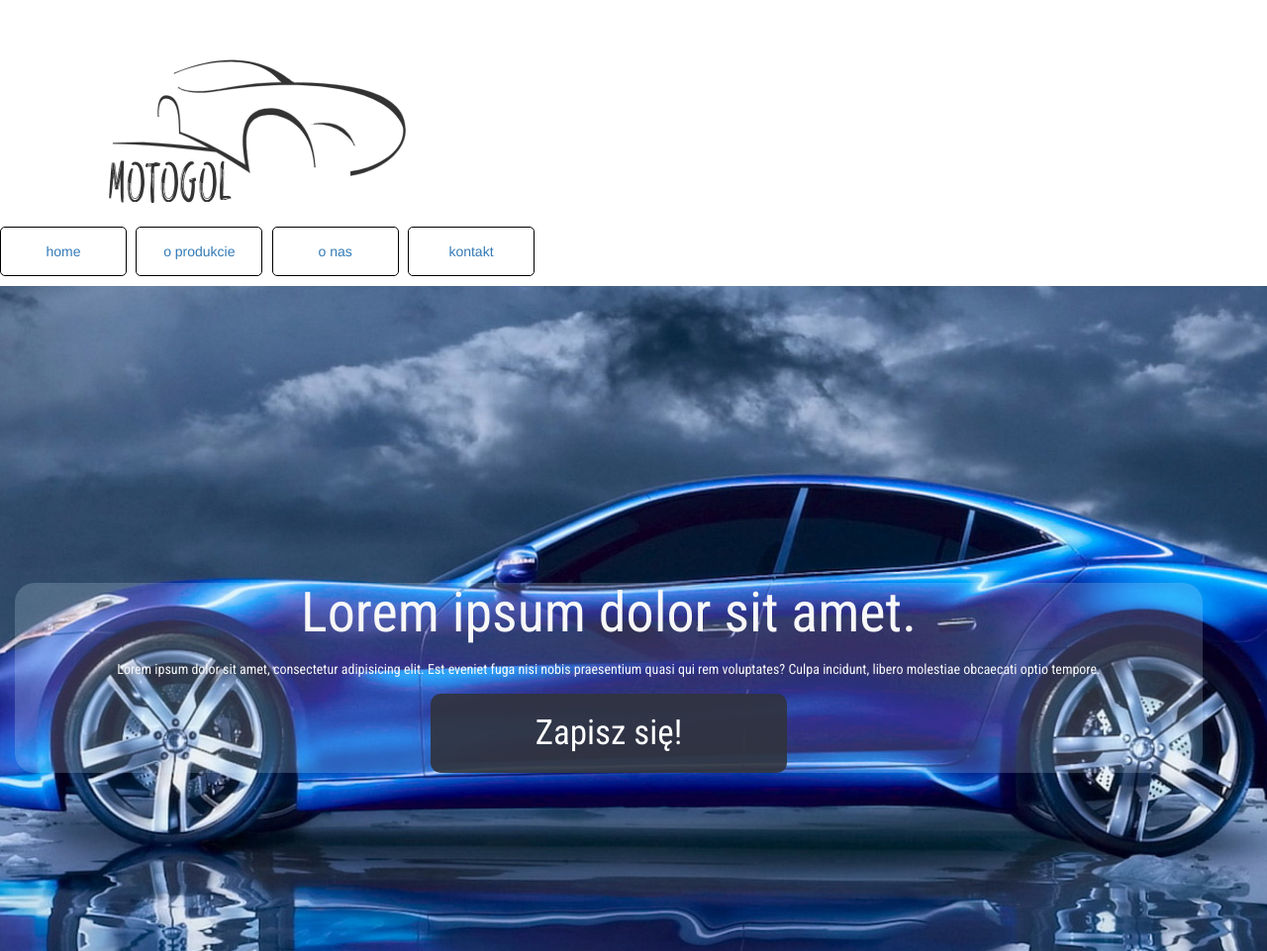
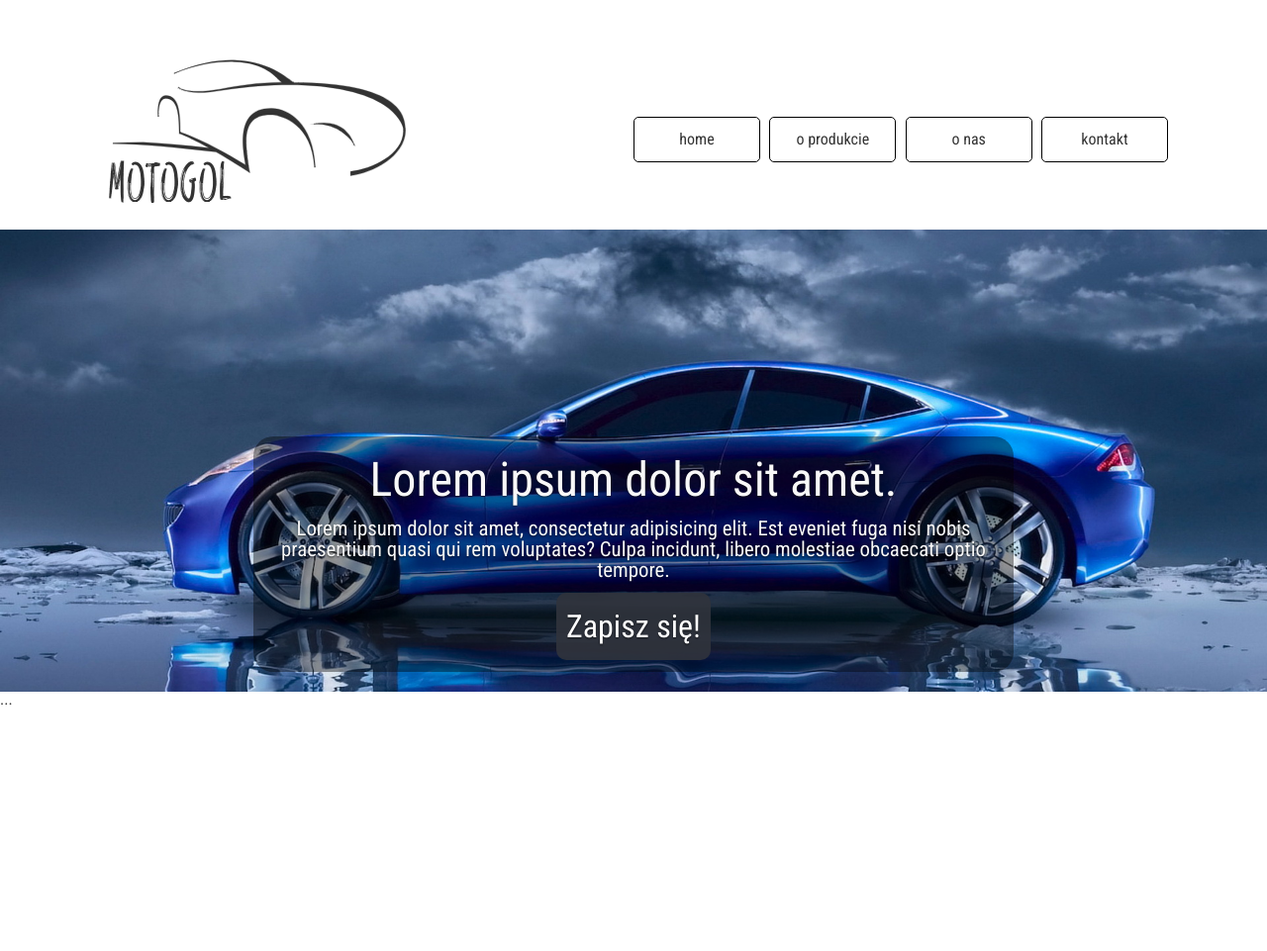
Before and after one commit to infoshareacademy/jfdzs1-ff, a plain HTML site: page index.html in a window 1280 px wide. Shown: the whole page at 99% size. After the commit the page ends 850 px from the top, so only its background shows below. Drawn offline with Linux system fonts and the light colour scheme.

Commit message:
Added bootstrap carousel

```diff
--- a/css/main.css
+++ b/css/main.css
@@ -59,6 +59,7 @@
 
 html, body {
 	height: 100%;
+    font-size: 16px;
     font-family: 'Roboto Condensed', sans-serif;
 }
 
@@ -104,48 +105,28 @@
 
 /* SLIDER */
 
-.slider {
-   /* display: flex;*/
-    text-align: center;
+.carousel-caption {
     color: #f8f8f8;
-    background: url(../images/slider.jpg) no-repeat center center;
-    background-size: auto 100%;
-    justify-content:center;
-    align-items:center;
-    max-width: 100%;
-    max-height: 100%;
-}
-
-.slider_container {
-    max-width: 1200px;
-    justify-content:center;
-    align-items:center;
-    text-align: center;
-}
-
-.slider_text {
-    position: relative;
-    margin-top: 25%;
-    margin-bottom: 15%;
-    font-family: 'Roboto Condensed', sans-serif;
-    background: rgba(216,238,255,0.2);
+    background: rgba(0, 0, 0, 0.4);
     border-radius: 20px;
-    border-color: rgba(216,238,255.0.2);
+    border-color: rgba(0, 0, 0, 0.4);
     border-style: solid;
 }
 
-.slider_text h1 {
-    font-size: 4em;
+.carousel-caption h1 {
+    font-size: 3rem;
     margin-bottom: 15px;
 }
 
-.slider_text p {
-    margin-bottom: 15px;
-    font-size: 1.4rem;
+.carousel-caption p {
+    font-size: 1.3rem;
+    margin-bottom: 30px;
 }
 
-.slider_button {
-
+.carousel-caption a {
+    font-size: 2rem;
+    color: rgba(255,255,255,1);
+    text-decoration: none;
     background: rgba(48,51,60,0.9);
     padding: 15px 10px 15px 10px;
     width: 30%;
@@ -155,14 +136,7 @@
     border-style: solid;
 }
 
-.slider_button a {
-    font-family: 'Roboto Condensed', sans-serif;
-    font-size: 2.5em;
-    color: rgba(255,255,255,1);
-    text-decoration: none;
-}
-
-.slider_button a:hover {
+.carousel-caption a:hover {
     text-decoration: none;
     font-weight: 700;
 }
--- a/index.html
+++ b/index.html
@@ -4,9 +4,10 @@
 <head>
     <meta charset="UTF-8">
     <title>FF MotoGol</title>
+    <link rel="stylesheet" href="css/bootstrap.min.css">
     <link rel="stylesheet" href="css/main.css">
-    <link rel="stylesheet" href="css/bootstrap.min.css">
     <link href="https://fonts.googleapis.com/css?family=Roboto+Condensed" rel="stylesheet">
+    <meta name="viewport" content="width=device-width, initial-scale=1.0">
 </head>
 
 <body>
@@ -33,16 +34,19 @@
 <div class="main_div">
 
     <!-- SLIDER -->
-    <div class="container-fluid slider">
-        <div class="slider_container">
-            <div class="slider_text">
-                <h1>Lorem ipsum dolor sit amet.</h1>
-                <p>Lorem ipsum dolor sit amet, consectetur adipisicing elit. Est eveniet fuga nisi nobis praesentium
-                    quasi qui rem voluptates? Culpa incidunt, libero molestiae obcaecati optio tempore.</p>
-                <div class="slider_button">
+
+    <div id="slider" class="carousel slide" data-ride="carousel">
+        <!-- Wrapper for slides -->
+        <div class="carousel-inner" role="listbox">
+            <div class="item active">
+                <img src="images/slider.jpg" alt="Główne zdjęcie">
+                <div class="carousel-caption">
+                    <h1>Lorem ipsum dolor sit amet.</h1>
+                    <p>Lorem ipsum dolor sit amet, consectetur adipisicing elit. Est eveniet fuga nisi nobis praesentium quasi qui rem voluptates? Culpa incidunt, libero molestiae obcaecati optio tempore.</p>
                     <a href="#">Zapisz się!</a>
                 </div>
             </div>
+            ...
         </div>
     </div>
 
@@ -71,8 +75,8 @@
 </footer>
 
 <!-- SKRYPTY -->
+<script src="js/jquery.min.js"></script>
 <script src="js/bootstrap.min.js"></script>
-<script src="js/jquery.min.js"></script>
 
 </body>
 </html>
```
